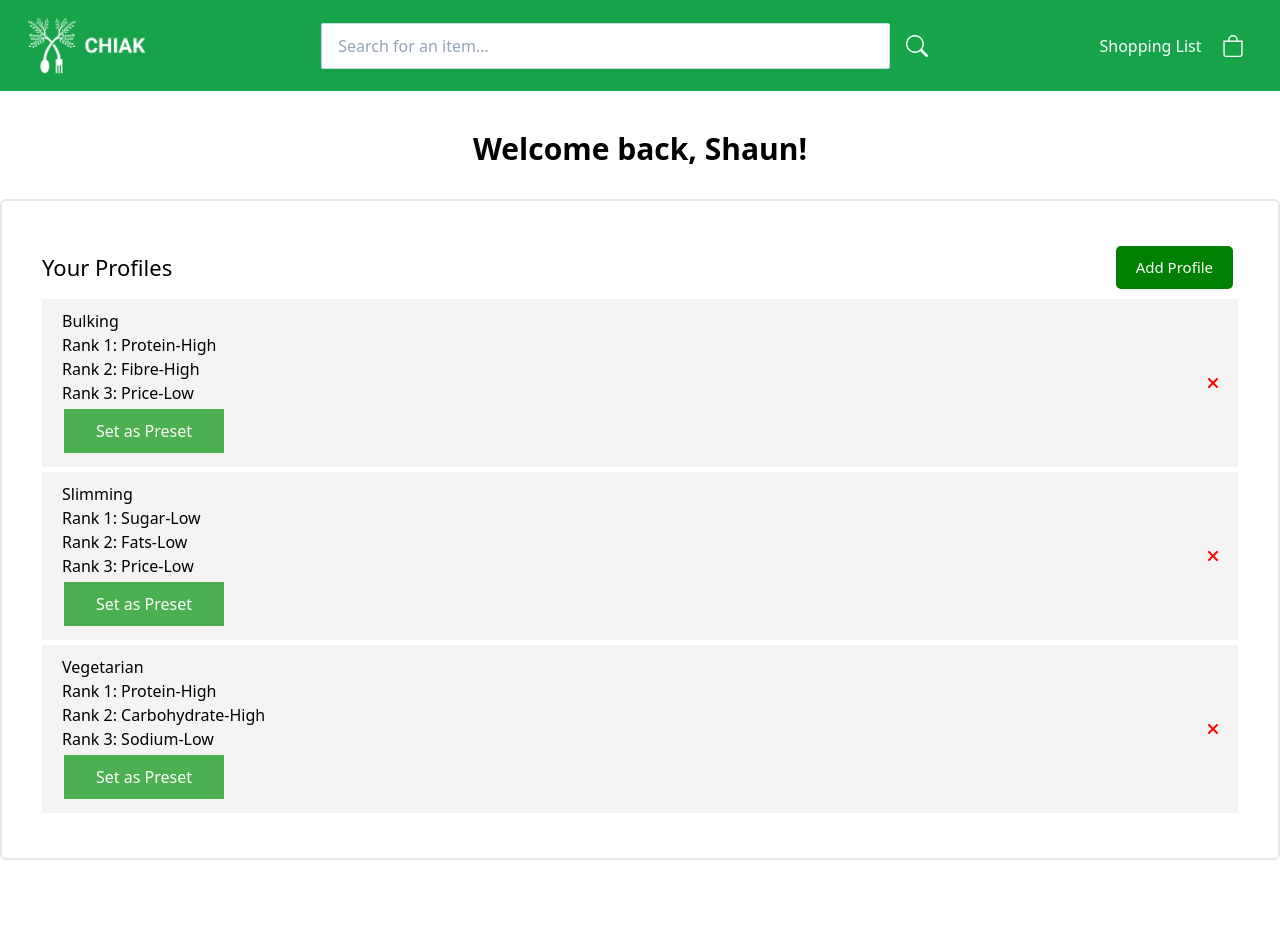
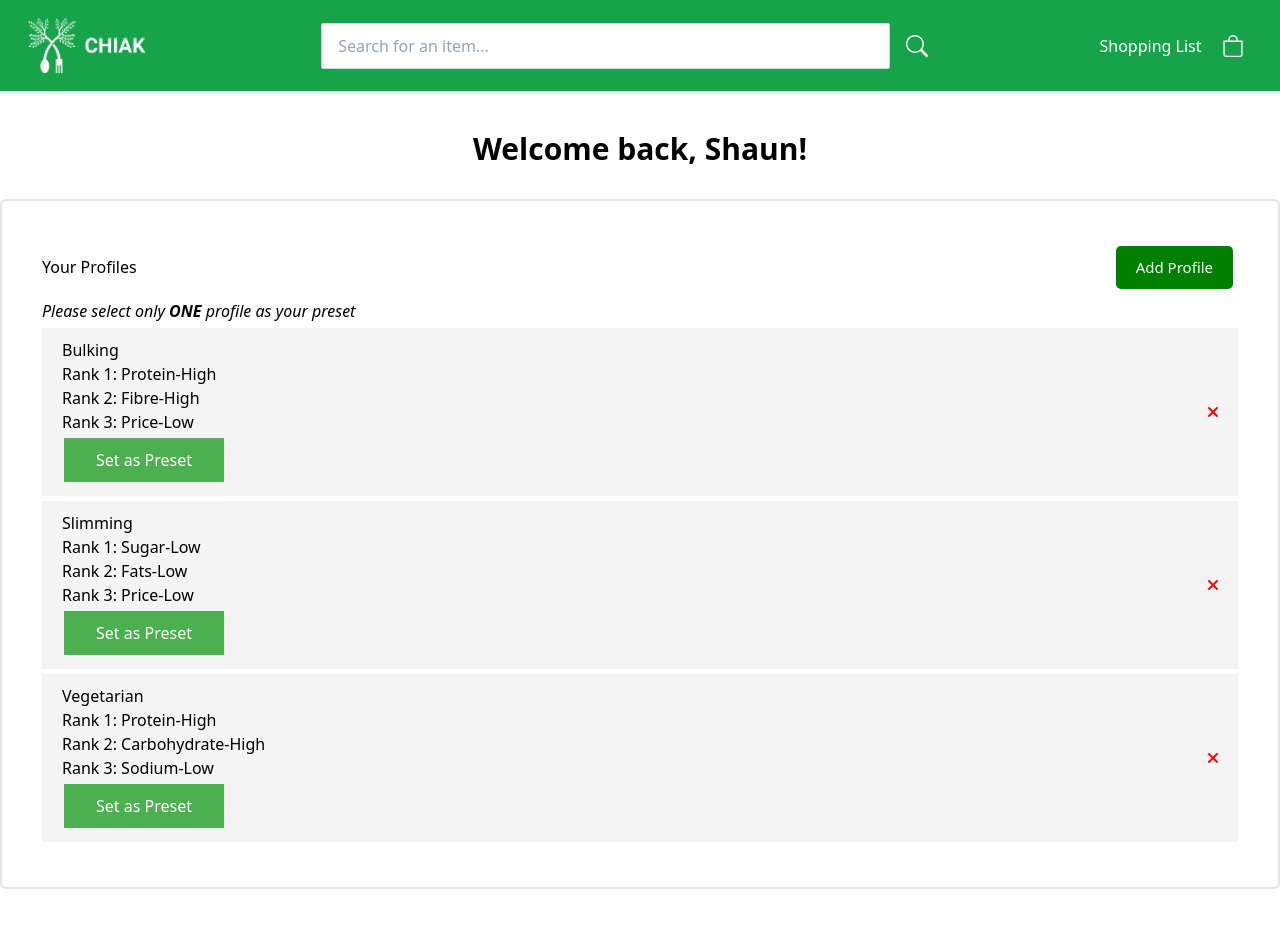
Before and after one commit to ststheting/chiak-app, a Vue app in the folder chiak-app/: page / in a window 1280 px wide. Before the commit the page ends 900 px from the top, so only its background shows below. Built offline with nearby package versions, Linux system fonts and the light colour scheme.

Commit message:
Heuristic update

```diff
--- a/chiak-app/src/components/PresetHeader.vue
+++ b/chiak-app/src/components/PresetHeader.vue
@@ -7,6 +7,7 @@
         :text="showAddProfile ? 'Close' : 'Add Profile'"
         :color="showAddProfile ? 'red' : 'green'" />
     </header>
+    <h2><em>Please select only <b>ONE</b> profile as your preset</em></h2>
 </template>
 
 <script>
```
